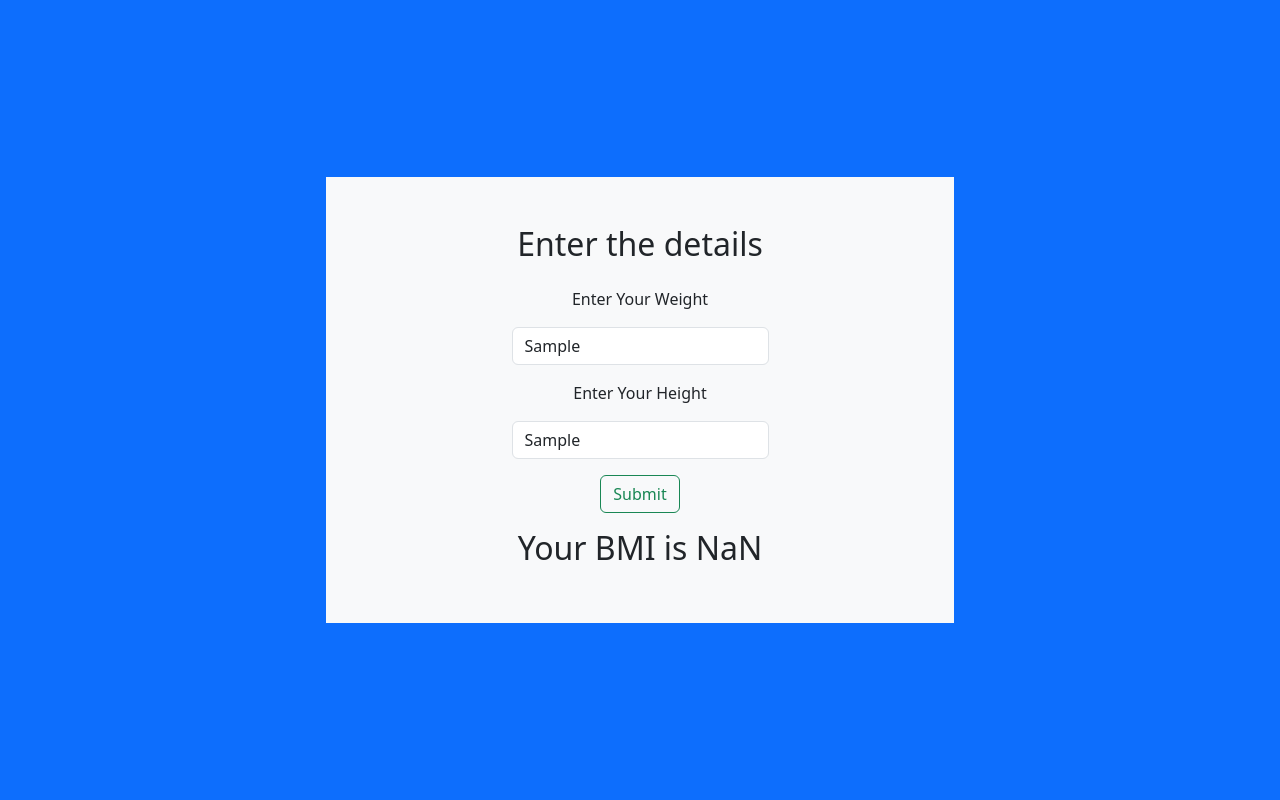
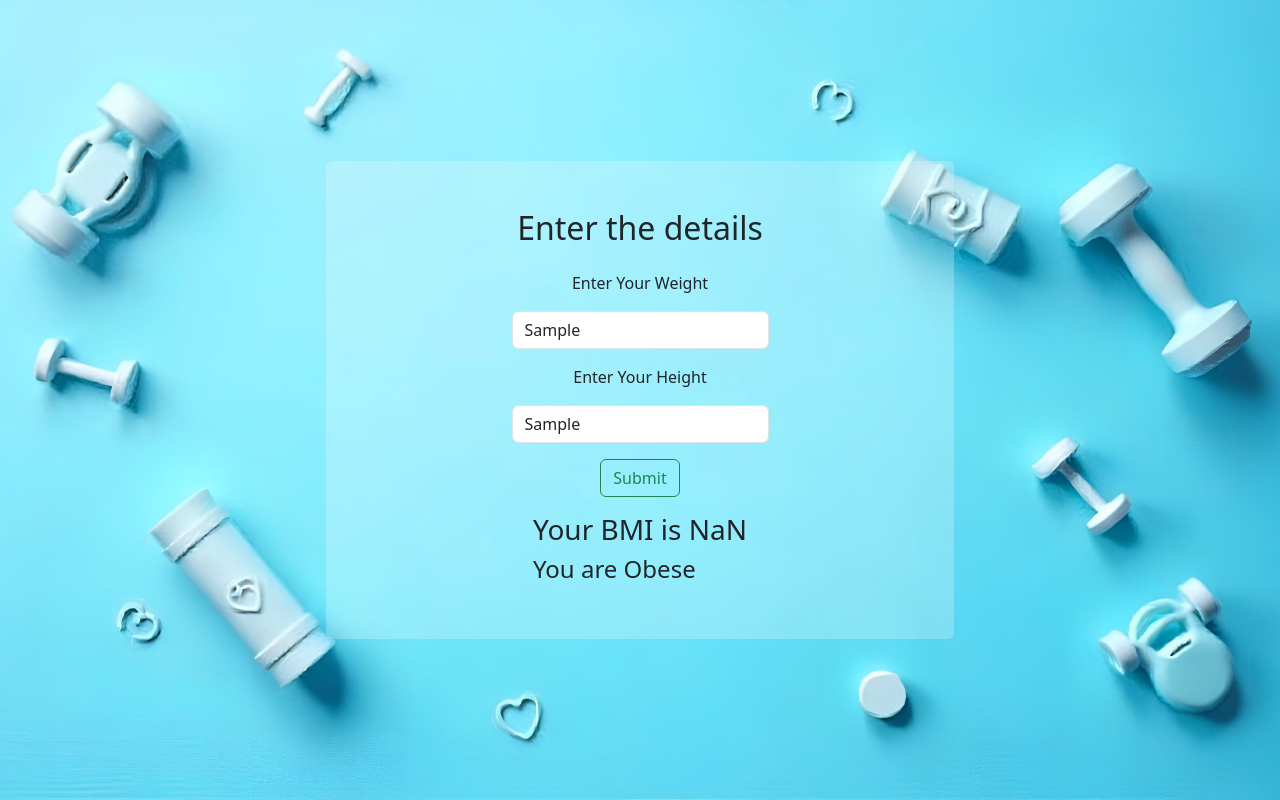
Before and after one commit to ItsYoosuf/BMI_Calculator, a plain HTML site: page index.html in a window 1280 px wide. Both pictures are taken after typing "Sample", "Sample" into the empty fields and a click on the button "Submit". Drawn offline with nearby package versions, Linux system fonts and the light colour scheme.

Commit message:
Update index.html

```diff
--- a/index.html
+++ b/index.html
@@ -6,9 +6,18 @@
     <link href="https://cdn.jsdelivr.net/npm/bootstrap@5.3.3/dist/css/bootstrap.min.css" rel="stylesheet" integrity="sha384-QWTKZyjpPEjISv5WaRU9OFeRpok6YctnYmDr5pNlyT2bRjXh0JMhjY6hW+ALEwIH" crossorigin="anonymous">
     <title>BMI Calculator</title>
 </head>
+<style>
+    .main-container {
+        background-image: url('./bg.jpeg');
+        background-attachment: fixed; /* Keeps the background fixed during scroll */
+        background-position: center; /* Centers the image */
+        background-repeat: no-repeat; /* Prevents the image from repeating */
+        background-size: cover; /* Ensures the image covers the entire area */
+        }
+</style>
 <body>
     <div class="main-container container-fluid bg-primary d-flex justify-content-center align-items-center" style="min-height: 100vh;">
-        <div class="container p-5 w-50 bg-light w-autoe d-flex flex-column justify-content-center align-items-center">
+        <div class="container p-5 w-50 rounded bg-light bg-opacity-25 d-flex flex-column justify-content-center align-items-center">
             <h2 class="text-center">Enter the details</h2>
 
             <div class="details m-3 d-flex flex-column justify-content-center align-items-center">
@@ -29,10 +38,27 @@
     button.addEventListener('click', () => {
         const weight = document.querySelector('#Weight').value;
         const height = document.querySelector('#Height').value;
+        //Check if valid input
+        if (weight === '' || height === '') {
+            alert('Please enter valid input');
+            return;
+        }
         const result = document.querySelector('.result');
+        let status = '';
         const num = [weight / (height * height)]*10000;
         const bmi = Math.round(num *10) /10;
-        result.innerHTML = `<h2>Your BMI is ${bmi}</h2>`;
+        if (bmi < 18.5)
+        {
+          status = 'Underweight';
+        } else if (bmi >= 18.5 && bmi <= 24.9) {
+          status = 'Healthy weight';
+        } else if (bmi > 24.9 && bmi <= 29.9) {
+          status = 'Overweight';
+        } else {
+          status = 'Obese';
+        }
+        result.innerHTML = `<h3>Your BMI is ${bmi}</h3>
+                            <h4>You are ${status}</h4>`;
     });
 </script>
 </html>
```
